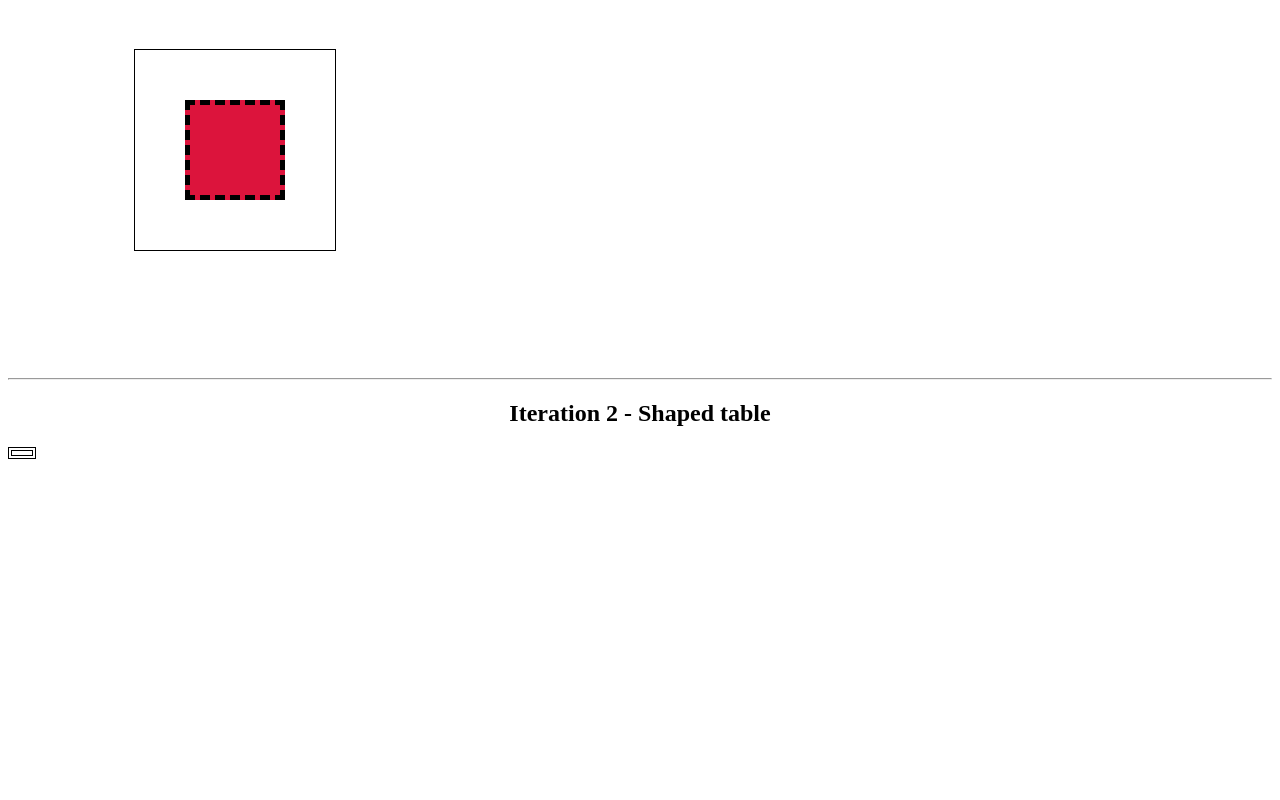
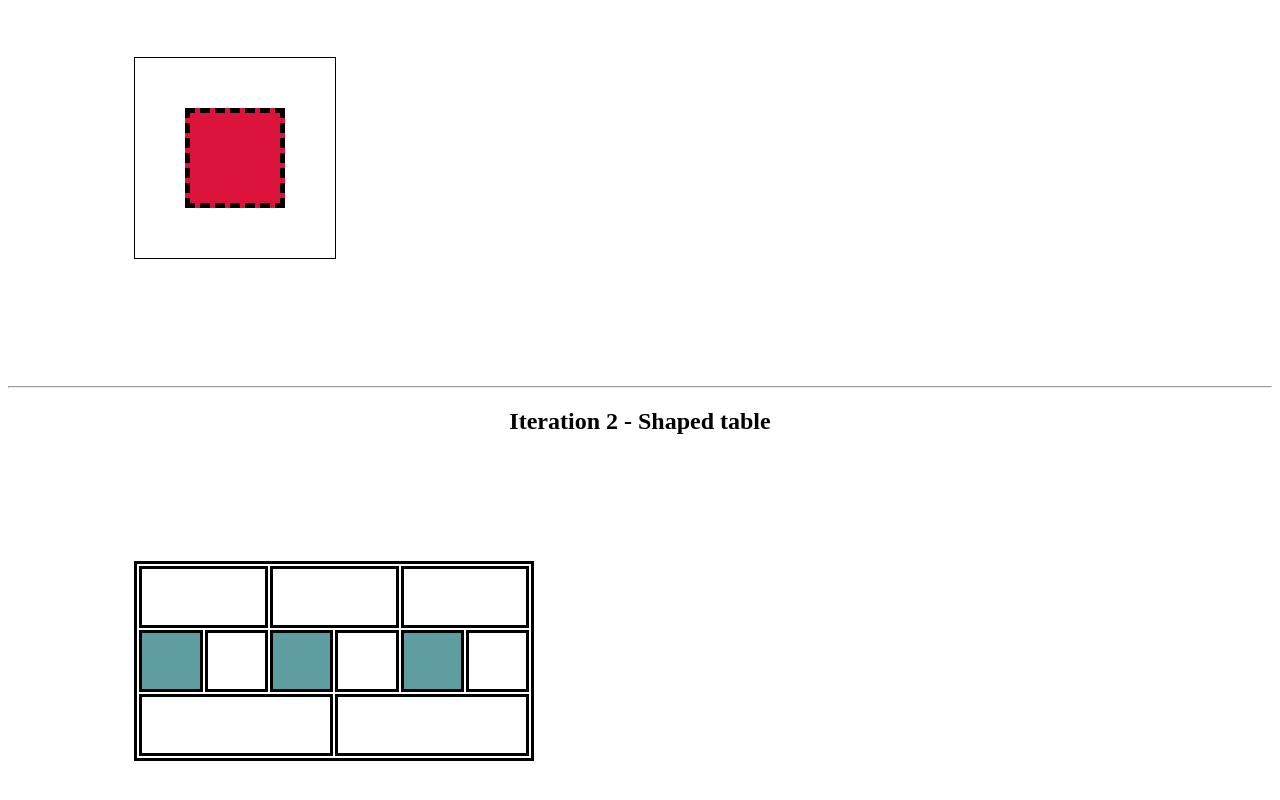
Before and after one commit to AmineHou/initial-workshop, a plain HTML site: page index.html in a window 1280 px wide. Shown: the part 2447-3247 px from the top of the page. Before the commit the page ends 2914 px from the top, so only its background shows below. Drawn offline with Linux system fonts and the light colour scheme.

Commit message:
css challenge unfinished - 2

```diff
--- a/css/styles.css
+++ b/css/styles.css
@@ -91,3 +91,20 @@ td {
   box-sizing: border-box;
   margin: 25%;
 }
+
+.table {
+  height: 200px;
+  width: 400px;
+  border: 3px solid black;
+  margin: 10% 0 10% 10%;
+}
+
+tbody,
+tr,
+td {
+  border: 3px solid black;
+}
+
+.carre {
+  background-color: cadetblue;
+}
--- a/index.html
+++ b/index.html
@@ -107,11 +107,25 @@
         <h2 class="title">Iteration 2 - Shaped table</h2>
     </section>
 
-    <div class="table">
-        <table>
+    <div>
+        <table class="table">
             <tbody>
                 <tr>
+                    <td colspan="2"></td>
+                    <td colspan="2"></td>
+                    <td colspan="2"></td>
+                </tr>
+                <tr>
+                    <td class="carre"></td>
                     <td></td>
+                    <td class="carre"></td>
+                    <td></td>
+                    <td class="carre"></td>
+                    <td></td>
+                </tr>
+                <tr>
+                    <td colspan="3"></td>
+                    <td colspan="3"></td>
                 </tr>
             </tbody>
         </table>
```
